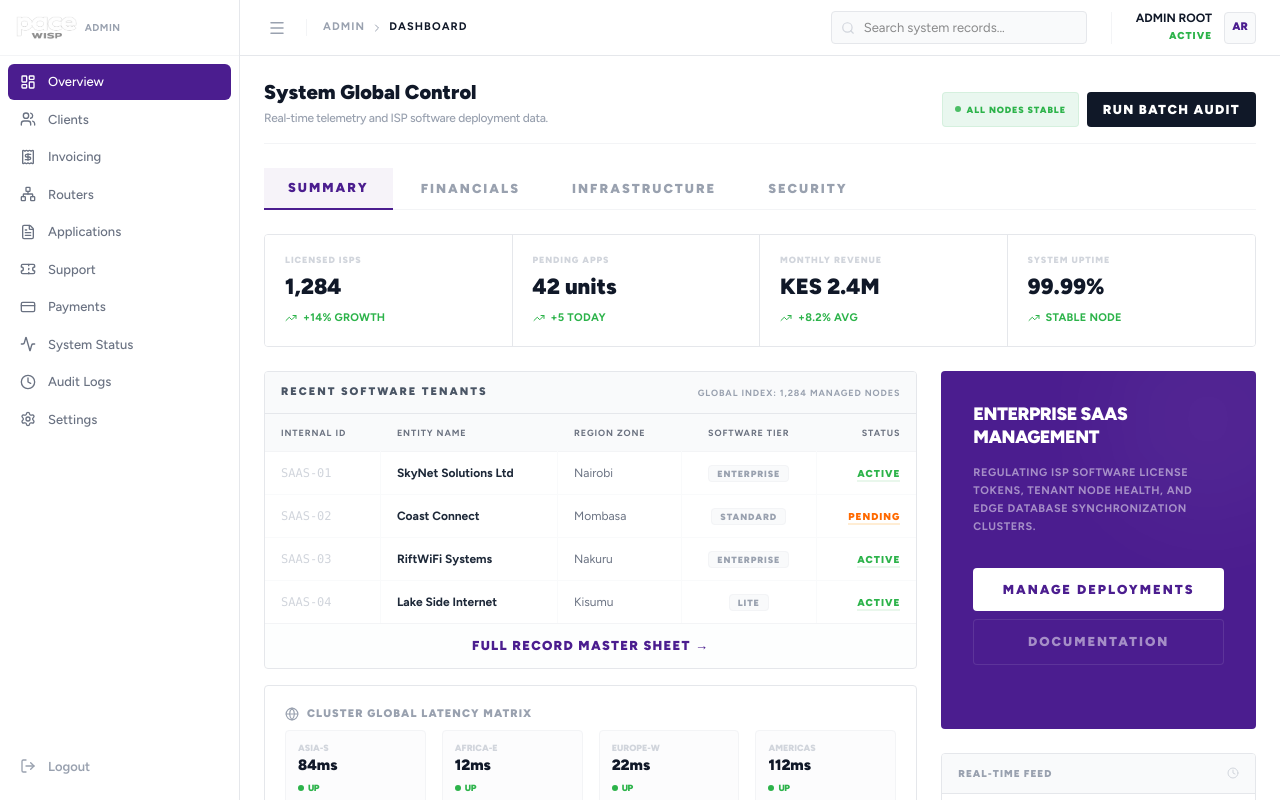
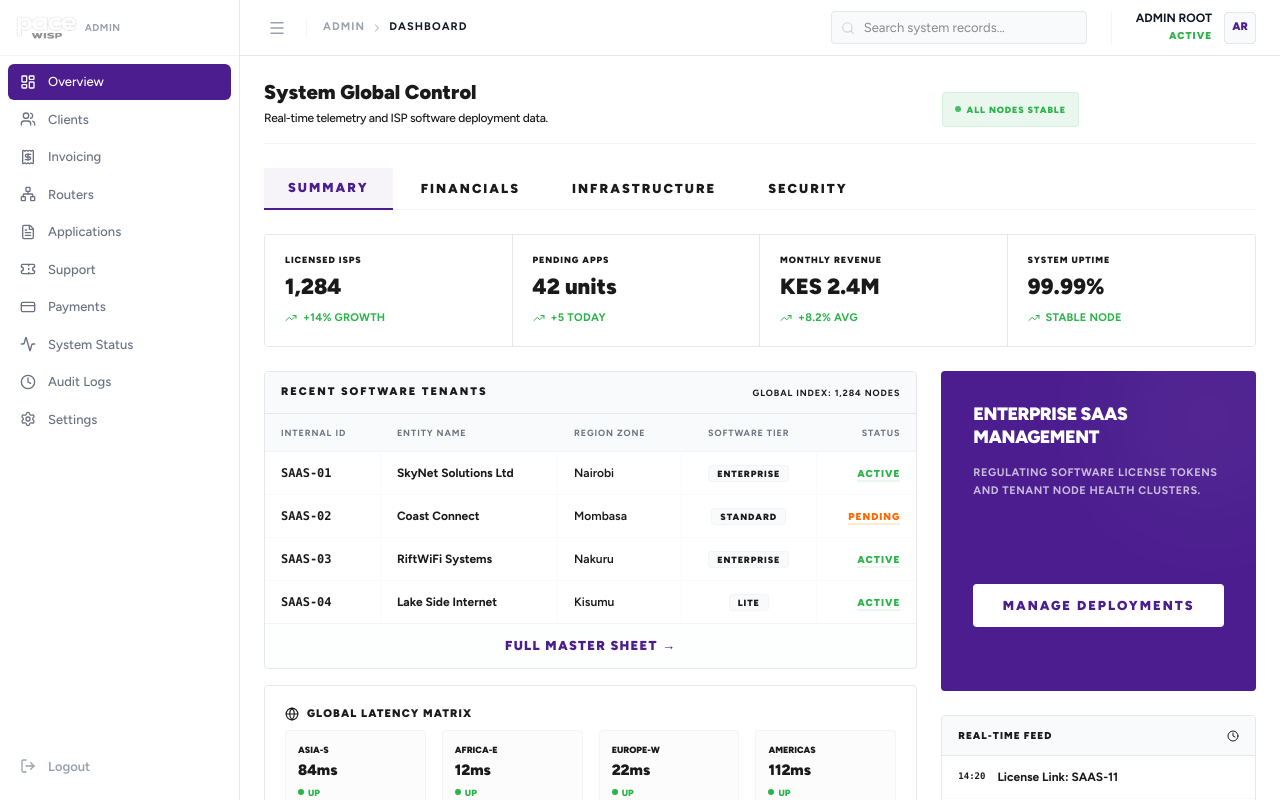
Before and after one commit to dennismutuku2005/pacewebsite, a Next.js app in the folder paceadmin/: page /dashboard in a window 1280 px wide. Shown: the top 800 px of the page. Built offline with nearby package versions, Linux system fonts and the light colour scheme.

Commit message:
Auto-update: page.js

```diff
--- a/paceadmin/src/app/dashboard/page.js
+++ b/paceadmin/src/app/dashboard/page.js
@@ -39,21 +39,21 @@ export default function DashboardPage() {
             {/* Title Section - Excel Style */}
             <div className="border-b border-gray-100 pb-4 flex justify-between items-end">
                 <div>
-                    <h1 className="text-[20px] font-black text-gray-900 leading-tight">System Global Control</h1>
-                    <p className="text-[12px] text-gray-400 mt-1 font-medium tracking-tight">Real-time telemetry and ISP software deployment data.</p>
+                    <h1 className="text-[20px] font-black text-admin-value leading-tight">System Global Control</h1>
+                    <p className="text-[12px] text-admin-label mt-1 font-medium tracking-tight">Real-time telemetry and ISP software deployment data.</p>
                 </div>
                 <div className="flex gap-2">
                     <div className="flex items-center gap-1.5 px-3 py-1.5 bg-pace-green-light border border-pace-green/10 rounded">
                         <div className="w-1.5 h-1.5 bg-pace-green rounded-full animate-pulse"></div>
                         <span className="text-[9px] font-black text-pace-green uppercase tracking-widest leading-none">All Nodes Stable</span>
                     </div>
-                    <button className="px-4 py-2 bg-gray-900 text-white rounded text-[11px] font-black hover:bg-gray-800 transition-all uppercase tracking-widest shadow-none">
+                    <button className="px-4 py-2 bg-admin-value text-white rounded text-[11px] font-black hover:bg-black transition-all uppercase tracking-widest shadow-none">
                         Run Batch Audit
                     </button>
                 </div>
             </div>
 
-            {/* Tab Navigation - Added as requested */}
+            {/* Tab Navigation */}
             <div className="flex items-center gap-1 border-b border-gray-100">
                 {tabs.map((tab) => (
                     <button
@@ -63,7 +63,7 @@ export default function DashboardPage() {
                             "px-6 py-2.5 text-[11px] font-black uppercase tracking-[2px] mb-[-1px] transition-all",
                             activeTab === tab.id
                                 ? "border-b-2 border-pace-purple text-pace-purple bg-pace-purple/5"
-                                : "text-gray-400 hover:text-gray-900"
+                                : "text-admin-label hover:text-admin-value"
                         )}
                     >
                         {tab.label}
@@ -72,11 +72,11 @@ export default function DashboardPage() {
             </div>
 
             {/* Numerical Data Grid - Excel Matrix style */}
-            <div className="grid grid-cols-1 sm:grid-cols-2 lg:grid-cols-4 border border-gray-200 divide-x divide-gray-200 rounded overflow-hidden shadow-none">
+            <div className="grid grid-cols-1 sm:grid-cols-2 lg:grid-cols-4 border border-pace-border divide-x divide-pace-border rounded overflow-hidden shadow-none">
                 {stats.map((stat) => (
                     <div key={stat.label} className="bg-white p-5 hover:bg-gray-50 transition-colors">
-                        <p className="text-[9px] font-black text-gray-300 uppercase tracking-widest leading-none mb-3">{stat.label}</p>
-                        <h3 className="text-[22px] font-black text-gray-900 leading-none">{stat.value}</h3>
+                        <p className="text-[9px] font-black text-admin-label uppercase tracking-widest leading-none mb-3">{stat.label}</p>
+                        <h3 className="text-[22px] font-black text-admin-value leading-none">{stat.value}</h3>
                         <p className="text-[11px] font-bold text-pace-green mt-3 flex items-center gap-1.5 uppercase tracking-wide">
                             <TrendingUp size={12} />
                             <span>{stat.change}</span>
@@ -95,15 +95,15 @@ export default function DashboardPage() {
                     >
                         {/* Table Section - The "Excel" Part */}
                         <div className="lg:col-span-2 space-y-4">
-                            <div className="border border-gray-200 rounded bg-white overflow-hidden shadow-none">
-                                <div className="bg-gray-50 px-4 py-3 border-b border-gray-200 flex justify-between items-center">
-                                    <h4 className="text-[11px] font-black text-gray-600 uppercase tracking-[2px]">Recent Software Tenants</h4>
-                                    <span className="text-[9px] font-bold text-gray-400 uppercase tracking-widest">Global Index: 1,284 Managed nodes</span>
+                            <div className="border border-pace-border rounded bg-white overflow-hidden shadow-none">
+                                <div className="bg-gray-50 px-4 py-3 border-b border-pace-border flex justify-between items-center">
+                                    <h4 className="text-[11px] font-black text-admin-label uppercase tracking-[2px]">Recent Software Tenants</h4>
+                                    <span className="text-[9px] font-bold text-admin-dim uppercase tracking-widest">Global Index: 1,284 nodes</span>
                                 </div>
                                 <div className="overflow-x-auto">
                                     <table className="w-full text-left text-[12px] whitespace-nowrap">
                                         <thead>
-                                            <tr className="bg-white border-b border-gray-100 font-bold text-gray-400 uppercase tracking-widest text-[9px]">
+                                            <tr className="bg-white border-b border-gray-100 font-bold text-admin-label uppercase tracking-widest text-[9px]">
                                                 <th className="px-4 py-3 border-r border-gray-50 uppercase">Internal ID</th>
                                                 <th className="px-4 py-3 border-r border-gray-50 uppercase">Entity Name</th>
                                                 <th className="px-4 py-3 border-r border-gray-50 uppercase">Region Zone</th>
@@ -114,11 +114,11 @@ export default function DashboardPage() {
                                         <tbody className="divide-y divide-gray-50">
                                             {recentClients.map((client) => (
                                                 <tr key={client.id} className="hover:bg-gray-50 transition-colors group">
-                                                    <td className="px-4 py-3 font-mono text-gray-300 group-hover:text-gray-900 border-r border-gray-50 transition-colors">{client.id}</td>
-                                                    <td className="px-4 py-3 font-bold text-gray-800 border-r border-gray-50">{client.name}</td>
-                                                    <td className="px-4 py-3 text-gray-500 border-r border-gray-50">{client.region}</td>
+                                                    <td className="px-4 py-3 font-mono text-admin-dim group-hover:text-admin-value border-r border-gray-50 transition-colors uppercase font-bold">{client.id}</td>
+                                                    <td className="px-4 py-3 font-bold text-admin-value border-r border-gray-50">{client.name}</td>
+                                                    <td className="px-4 py-3 text-admin-label border-r border-gray-50 font-semibold">{client.region}</td>
                                                     <td className="px-4 py-3 text-center border-r border-gray-50">
-                                                        <span className="px-2 py-0.5 rounded-sm bg-gray-50 text-gray-400 font-black uppercase text-[9px] tracking-widest border border-gray-100">{client.tier}</span>
+                                                        <span className="px-2 py-0.5 rounded-sm bg-gray-50 text-admin-label font-black uppercase text-[9px] tracking-widest border border-gray-100">{client.tier}</span>
                                                     </td>
                                                     <td className="px-4 py-3 text-right">
                                                         <span className={cn(
@@ -132,15 +132,15 @@ export default function DashboardPage() {
                                     </table>
                                 </div>
                                 <div className="px-4 py-3 border-t border-gray-100 bg-gray-50/30 text-center">
-                                    <button className="text-[10px] font-black text-pace-purple hover:underline uppercase tracking-widest transition-all">Full Record Master Sheet &rarr;</button>
+                                    <button className="text-[10px] font-black text-pace-purple hover:underline uppercase tracking-widest transition-all">Full Master Sheet &rarr;</button>
                                 </div>
                             </div>
 
                             {/* Platform Status Log - High Density */}
-                            <div className="border border-gray-200 rounded p-5 bg-white space-y-4 shadow-none">
+                            <div className="border border-pace-border rounded p-5 bg-white space-y-4 shadow-none">
                                 <div className="flex items-center gap-2 mb-2">
-                                    <Globe size={14} className="text-gray-400" />
-                                    <h4 className="text-[11px] font-black text-gray-400 uppercase tracking-widest">Cluster Global Latency Matrix</h4>
+                                    <Globe size={14} className="text-admin-label" />
+                                    <h4 className="text-[11px] font-black text-admin-label uppercase tracking-widest">Global Latency Matrix</h4>
                                 </div>
                                 <div className="grid grid-cols-2 sm:grid-cols-4 gap-4">
                                     {[
@@ -150,11 +150,11 @@ export default function DashboardPage() {
                                         { n: 'Americas', v: '112ms', s: 'UP' },
                                     ].map((n) => (
                                         <div key={n.n} className="p-3 border border-gray-100 rounded bg-gray-50/50">
-                                            <p className="text-[9px] font-black text-gray-300 uppercase leading-none">{n.n}</p>
-                                            <p className="text-[15px] font-black text-gray-900 mt-1.5 leading-none transition-colors group-hover:text-pace-purple">{n.v}</p>
+                                            <p className="text-[9px] font-black text-admin-dim uppercase">{n.n}</p>
+                                            <p className="text-[15px] font-black text-admin-value mt-1.5 leading-none">{n.v}</p>
                                             <div className="flex items-center gap-1 mt-2">
                                                 <div className="w-1.5 h-1.5 bg-pace-green rounded-full"></div>
-                                                <span className="text-[9px] font-black text-pace-green uppercase tracking-tighter">{n.s}</span>
+                                                <span className="text-[9px] font-black text-pace-green uppercase">{n.s}</span>
                                             </div>
                                         </div>
                                     ))}
@@ -167,31 +167,30 @@ export default function DashboardPage() {
                             <div className="bg-pace-purple p-8 rounded text-white space-y-8 flex flex-col justify-between shadow-none min-h-[320px] relative overflow-hidden">
                                 <div className="relative z-10">
                                     <h4 className="text-[18px] font-black leading-tight uppercase tracking-tight">Enterprise SaaS <br /> Management</h4>
-                                    <p className="text-[11px] font-bold text-white/50 mt-4 leading-relaxed uppercase tracking-wider">Regulating ISP software license tokens, tenant node health, and edge database synchronization clusters.</p>
+                                    <p className="text-[11px] font-bold text-white/70 mt-4 leading-relaxed uppercase tracking-wider">Regulating software license tokens and tenant node health clusters.</p>
                                 </div>
                                 <div className="space-y-2 relative z-10">
                                     <button className="w-full py-3 bg-white text-pace-purple rounded text-[10px] font-black uppercase tracking-[2px] hover:bg-gray-100 transition-all">Manage Deployments</button>
-                                    <button className="w-full py-3 bg-pace-purple text-white/50 border border-white/10 rounded text-[10px] font-black uppercase tracking-[2px] hover:bg-white/5 transition-all">Documentation</button>
                                 </div>
                                 <div className="absolute top-0 right-0 w-48 h-48 bg-white/5 rounded-full blur-[60px] translate-x-12 -translate-y-12"></div>
                             </div>
 
-                            <div className="border border-gray-200 rounded bg-white overflow-hidden shadow-none">
-                                <div className="bg-gray-50 px-4 py-3 border-b border-gray-200 flex justify-between items-center">
-                                    <h4 className="text-[10px] font-black text-gray-400 uppercase tracking-widest">Real-time Feed</h4>
-                                    <Clock size={12} className="text-gray-300" />
+                            <div className="border border-pace-border rounded bg-white overflow-hidden shadow-none">
+                                <div className="bg-gray-50 px-4 py-3 border-b border-pace-border flex justify-between items-center">
+                                    <h4 className="text-[10px] font-black text-admin-label uppercase tracking-widest">Real-time Feed</h4>
+                                    <Clock size={12} className="text-admin-dim" />
                                 </div>
                                 <div className="divide-y divide-gray-50">
                                     {[
-                                        { t: '14:20', m: 'License Link: SAAS-11', type: 'system' },
-                                        { t: '14:15', m: 'Node Sync: African Cluster', type: 'sync' },
-                                        { t: '13:58', m: 'Revenue Match: INV-0221', type: 'billing' },
-                                        { t: '13:45', m: 'Inquiry: New SaaS Lead', type: 'leads' },
-                                        { t: '13:30', m: 'Security: Super_Auth Entry', type: 'auth' },
+                                        { t: '14:20', m: 'License Link: SAAS-11' },
+                                        { t: '14:15', m: 'Node Sync: African Cluster' },
+                                        { t: '13:58', m: 'Revenue Match: INV-0221' },
+                                        { t: '13:45', m: 'Inquiry: New SaaS Lead' },
+                                        { t: '13:30', m: 'Security: Super_Auth Entry' },
                                     ].map((e, idx) => (
                                         <div key={idx} className="px-4 py-3 flex gap-3 items-center group cursor-default">
-                                            <span className="text-[9px] font-black text-gray-200 group-hover:text-gray-400 transition-colors uppercase tabular-nums">{e.t}</span>
-                                            <span className="text-[12px] font-bold text-gray-400 group-hover:text-pace-purple transition-colors">{e.m}</span>
+                                            <span className="text-[9px] font-black text-admin-dim group-hover:text-admin-label transition-colors uppercase tabular-nums tabular-nums font-mono">{e.t}</span>
+                                            <span className="text-[12px] font-bold text-admin-label group-hover:text-admin-value transition-colors">{e.m}</span>
                                         </div>
                                     ))}
                                 </div>
@@ -199,22 +198,6 @@ export default function DashboardPage() {
                         </div>
                     </motion.div>
                 )}
-
-                {activeTab === 'financials' && (
-                    <motion.div initial={{ opacity: 0, y: 5 }} animate={{ opacity: 1, y: 0 }} className="p-12 border border-dashed border-gray-200 rounded text-center">
-                        <Receipt size={32} className="text-gray-100 mx-auto mb-4" />
-                        <h4 className="text-[14px] font-black text-gray-900 uppercase tracking-[2px]">Revenue Telemetry Module</h4>
-                        <p className="text-[12px] text-gray-400 mt-2 font-medium">Historical fiscal data and subscription cycle projections are loading...</p>
-                    </motion.div>
-                )}
-
-                {activeTab === 'infrastructure' && (
-                    <motion.div initial={{ opacity: 0, y: 5 }} animate={{ opacity: 1, y: 0 }} className="p-12 border border-dashed border-gray-200 rounded text-center">
-                        <Network size={32} className="text-gray-100 mx-auto mb-4" />
-                        <h4 className="text-[14px] font-black text-gray-900 uppercase tracking-[2px]">Global Node Topology</h4>
-                        <p className="text-[12px] text-gray-400 mt-2 font-medium">Mapped infrastructure nodes and edge routing metadata is loading...</p>
-                    </motion.div>
-                )}
             </AnimatePresence>
 
         </div>
```
